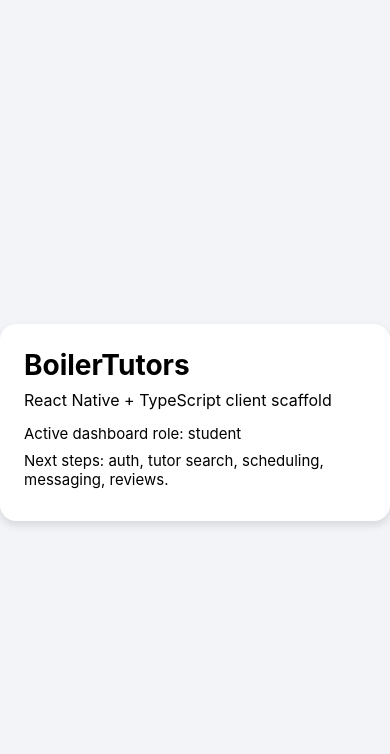
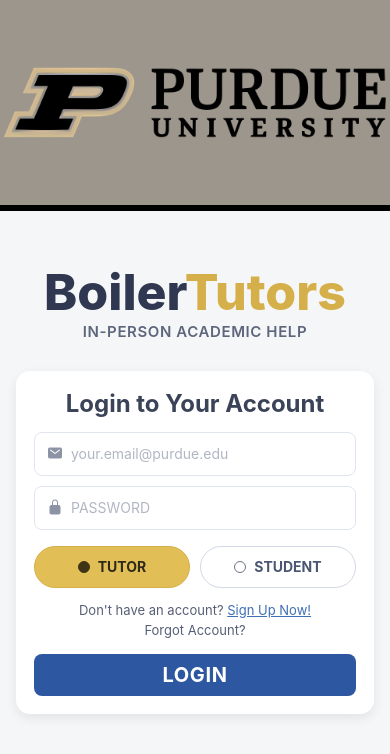
Before and after one commit to BoilerTutors/TutorApp, a React Native app in the folder frontend/: screen /Login in a window 390 px wide. Shown: the top 754 px of the page. Built offline with nearby package versions, Linux system fonts and the light colour scheme.

Commit message:
Developed a login screen, as well as navigation controls in App.tsx. Tutor and Student screens have been started too

```diff
--- a/frontend/App.tsx
+++ b/frontend/App.tsx
@@ -1,58 +1,50 @@
-import { StatusBar } from "expo-status-bar";
-import { SafeAreaView, StyleSheet, Text, View } from "react-native";
-import { MockUserRole } from "./src/types/models";
+import { StyleSheet, View, Image, Dimensions } from "react-native";
+import { NavigationContainer } from "@react-navigation/native";
+import { createNativeStackNavigator } from "@react-navigation/native-stack";
+import LoginScreen from "./src/screens/LoginScreen";
+import StudentScreen from "./src/screens/StudentScreen";
+import TutorScreen from "./src/screens/TutorScreen";
+
+const Stack = createNativeStackNavigator();
+const HEADER_HEIGHT = Dimensions.get("window").height * 0.25;
 
 export default function App() {
-  const activeRole: MockUserRole = "student";
-
   return (
-    <SafeAreaView style={styles.container}>
-      <View style={styles.card}>
-        <Text style={styles.title}>BoilerTutors</Text>
-        <Text style={styles.subtitle}>
-          React Native + TypeScript client scaffold
-        </Text>
-        <Text style={styles.body}>Active dashboard role: {activeRole}</Text>
-        <Text style={styles.body}>
-          Next steps: auth, tutor search, scheduling, messaging, reviews.
-        </Text>
-      </View>
-      <StatusBar style="auto" />
-    </SafeAreaView>
+    <NavigationContainer>
+      <Stack.Navigator>
+        <Stack.Screen
+          name="Login"
+          component={LoginScreen}
+          options={{
+            header: () => (
+              <View style={styles.loginHeader}>
+                <Image
+                  source={require("./src/assets/purdue_logo.png")}
+                  style={styles.loginHeaderImage}
+                  resizeMode="cover"
+                />
+              </View>
+            )
+          }}
+        />
+        <Stack.Screen name="Student Dashboard" component={StudentScreen} options={{ headerShown: false }} />
+        <Stack.Screen name="Tutor Dashboard" component={TutorScreen} options={{ headerShown: false }} />
+      </Stack.Navigator>
+    </NavigationContainer>
   );
 }
 
 const styles = StyleSheet.create({
-  container: {
-    flex: 1,
-    backgroundColor: "#f2f4f8",
-    alignItems: "center",
-    justifyContent: "center",
-    padding: 20
+  loginHeader: {
+    width: "100%",
+    height: HEADER_HEIGHT,
+    overflow: "hidden",
+    backgroundColor: "rgb(157, 150, 141)",
+    borderBottomWidth: HEADER_HEIGHT * 0.03,
+    borderBottomColor: "#000000",
   },
-  card: {
+  loginHeaderImage: {
     width: "100%",
-    maxWidth: 560,
-    backgroundColor: "#ffffff",
-    padding: 24,
-    borderRadius: 16,
-    shadowColor: "#000",
-    shadowOpacity: 0.12,
-    shadowRadius: 8,
-    shadowOffset: { width: 0, height: 4 },
-    elevation: 2
-  },
-  title: {
-    fontSize: 28,
-    fontWeight: "700",
-    marginBottom: 8
-  },
-  subtitle: {
-    fontSize: 16,
-    marginBottom: 14
-  },
-  body: {
-    fontSize: 15,
-    marginBottom: 8
+    height: "100%"
   }
 });
--- a/frontend/package.json
+++ b/frontend/package.json
@@ -11,6 +11,7 @@
     "typecheck": "tsc --noEmit"
   },
   "dependencies": {
+    "@expo/vector-icons": "^15.0.3",
     "@react-navigation/elements": "^2.9.5",
     "@react-navigation/native": "^7.1.28",
     "@react-navigation/native-stack": "^7.13.0",
--- /dev/null
+++ b/frontend/src/screens/LoginScreen.tsx
@@ -0,0 +1,244 @@
+import React, { useState } from "react";
+import {
+  Image,
+  Pressable,
+  StyleSheet,
+  Text,
+  TextInput,
+  TouchableOpacity,
+  View
+} from "react-native";
+import { Ionicons } from "@expo/vector-icons";
+import { useNavigation } from "@react-navigation/native";
+import type { NativeStackNavigationProp } from "@react-navigation/native-stack";
+
+type Role = "tutor" | "student";
+type RootStackParamList = {
+  Login: undefined;
+  "Student Dashboard": undefined;
+  "Tutor Dashboard": undefined;
+};
+
+export default function LoginScreen() {
+
+  const navigation = useNavigation<NativeStackNavigationProp<RootStackParamList>>();
+  const [role, setRole] = useState<Role>("tutor");
+  const [email, setEmail] = useState("");
+  const [password, setPassword] = useState("");
+
+  const onLogin = () => {
+    if (role === "student") {
+      navigation.navigate("Student Dashboard");
+    } else {
+      navigation.navigate("Tutor Dashboard");
+    }
+  };
+
+  return (
+    <View style={styles.screen}>
+      <View style={styles.headerWrap}>
+
+        <Text style={styles.brandTitle}>
+          Boiler<Text style={styles.brandTitleAccent}>Tutors</Text>
+        </Text>
+        <Text style={styles.brandSubtitle}>IN-PERSON ACADEMIC HELP</Text>
+      </View>
+
+      <View style={styles.card}>
+        <Text style={styles.cardTitle}>Login to Your Account</Text>
+
+        <View style={styles.inputWrap}>
+          <Ionicons name="mail" size={16} color="#8C93A4" />
+          <TextInput
+            placeholder="your.email@purdue.edu"
+            placeholderTextColor="#B0B6C3"
+            autoCapitalize="none"
+            keyboardType="email-address"
+            value={email}
+            onChangeText={setEmail}
+            style={styles.input}
+          />
+        </View>
+
+        <View style={styles.inputWrap}>
+          <Ionicons name="lock-closed" size={16} color="#8C93A4" />
+          <TextInput
+            placeholder="PASSWORD"
+            placeholderTextColor="#B0B6C3"
+            secureTextEntry
+            value={password}
+            onChangeText={setPassword}
+            style={styles.input}
+          />
+        </View>
+
+        <View style={styles.roleRow}>
+          <Pressable
+            style={[styles.roleBtn, role === "tutor" && styles.roleBtnActive]}
+            onPress={() => setRole("tutor")}
+          >
+            <View style={[styles.radio, role === "tutor" && styles.radioActive]} />
+            <Text style={[styles.roleText, role === "tutor" && styles.roleTextActive]}>TUTOR</Text>
+          </Pressable>
+
+          <Pressable
+            style={[styles.roleBtn, role === "student" && styles.roleBtnActive]}
+            onPress={() => setRole("student")}
+          >
+            <View style={[styles.radio, role === "student" && styles.radioActive]} />
+            <Text style={[styles.roleText, role === "student" && styles.roleTextActive]}>
+              STUDENT
+            </Text>
+          </Pressable>
+        </View>
+
+        <Text style={styles.helperText}>
+          Don't have an account? <Text style={styles.link}>Sign Up Now!</Text>
+        </Text>
+        <TouchableOpacity>
+          <Text style={styles.forgot}>Forgot Account?</Text>
+        </TouchableOpacity>
+
+        <TouchableOpacity style={styles.loginBtn} onPress={onLogin}>
+          <Text style={styles.loginText}>LOGIN</Text>
+        </TouchableOpacity>
+      </View>
+    </View>
+  );
+}
+
+const styles = StyleSheet.create({
+  screen: {
+    flex: 1,
+    backgroundColor: "#F5F6F8",
+    justifyContent: "center",
+    paddingHorizontal: 16,
+    marginTop: "-20%",
+  },
+  headerWrap: {
+    alignItems: "center",
+    marginBottom: 18
+  },
+  brandTitle: {
+    fontSize: 50,
+    fontWeight: "800",
+    color: "#2F3850",
+    lineHeight: 56
+  },
+  brandTitleAccent: {
+    color: "#D4AF4A"
+  },
+  brandSubtitle: {
+    marginTop: 2,
+    marginBottom: 12,
+    fontSize: 15,
+    fontWeight: "600",
+    color: "#5D667C",
+    letterSpacing: 0.6
+  },
+  card: {
+    backgroundColor: "#FFFFFF",
+    borderRadius: 14,
+    padding: 18,
+    shadowColor: "#000",
+    shadowOpacity: 0.08,
+    shadowRadius: 12,
+    shadowOffset: { width: 0, height: 4 },
+    elevation: 3
+  },
+  cardTitle: {
+    textAlign: "center",
+    fontSize: 24,
+    fontWeight: "700",
+    color: "#3A4357",
+    marginBottom: 14
+  },
+  inputWrap: {
+    borderWidth: 1,
+    borderColor: "#E1E5EE",
+    borderRadius: 8,
+    height: 44,
+    paddingHorizontal: 12,
+    flexDirection: "row",
+    alignItems: "center",
+    marginBottom: 10
+  },
+  input: {
+    flex: 1,
+    marginLeft: 8,
+    color: "#2F3850",
+    fontSize: 14
+  },
+  roleRow: {
+    flexDirection: "row",
+    justifyContent: "space-between",
+    gap: 10,
+    marginTop: 6,
+    marginBottom: 14
+  },
+  roleBtn: {
+    flex: 1,
+    borderRadius: 22,
+    borderWidth: 1,
+    borderColor: "#D3D9E5",
+    height: 42,
+    flexDirection: "row",
+    alignItems: "center",
+    justifyContent: "center",
+    backgroundColor: "#FFF"
+  },
+  roleBtnActive: {
+    backgroundColor: "#E2BE57",
+    borderColor: "#D6B04B"
+  },
+  radio: {
+    width: 12,
+    height: 12,
+    borderRadius: 6,
+    borderWidth: 1.5,
+    borderColor: "#6D7485",
+    marginRight: 8,
+    backgroundColor: "transparent"
+  },
+  radioActive: {
+    backgroundColor: "#3E3314",
+    borderColor: "#3E3314"
+  },
+  roleText: {
+    fontWeight: "700",
+    color: "#4A5672",
+    fontSize: 14
+  },
+  roleTextActive: {
+    color: "#2E2A1A"
+  },
+  helperText: {
+    textAlign: "center",
+    color: "#555F75",
+    fontSize: 13,
+    marginBottom: 4
+  },
+  link: {
+    color: "#3F6FB4",
+    textDecorationLine: "underline"
+  },
+  forgot: {
+    textAlign: "center",
+    color: "#555F75",
+    fontSize: 13,
+    marginBottom: 16
+  },
+  loginBtn: {
+    height: 42,
+    borderRadius: 8,
+    backgroundColor: "#2E57A2",
+    alignItems: "center",
+    justifyContent: "center"
+  },
+  loginText: {
+    color: "#FFF",
+    fontSize: 20,
+    fontWeight: "700",
+    letterSpacing: 0.6
+  }
+});
--- /dev/null
+++ b/frontend/src/screens/StudentScreen.tsx
@@ -0,0 +1,55 @@
+import { StyleSheet, Text, View } from "react-native";
+
+
+export default function StudentScreen() {
+
+  return (
+    <View style={styles.container}>
+      <View style={styles.card}>
+        <Text style={styles.title}>BoilerTutors</Text>
+        <Text style={styles.subtitle}>
+          React Native + TypeScript client scaffold
+        </Text>
+        <Text style={styles.body}>Active dashboard role: This is the student dashboard</Text>
+        <Text style={styles.body}>
+          Next steps: auth, tutor search, scheduling, messaging, reviews.
+        </Text>
+      </View>
+    </View>
+  );
+}
+
+const styles = StyleSheet.create({
+  container: {
+    flex: 1,
+    backgroundColor: "#f2f4f8",
+    alignItems: "center",
+    justifyContent: "center",
+    padding: 20
+  },
+  card: {
+    width: "100%",
+    maxWidth: 560,
+    backgroundColor: "#ffffff",
+    padding: 24,
+    borderRadius: 16,
+    shadowColor: "#000",
+    shadowOpacity: 0.12,
+    shadowRadius: 8,
+    shadowOffset: { width: 0, height: 4 },
+    elevation: 2
+  },
+  title: {
+    fontSize: 28,
+    fontWeight: "700",
+    marginBottom: 8
+  },
+  subtitle: {
+    fontSize: 16,
+    marginBottom: 14
+  },
+  body: {
+    fontSize: 14,
+    marginBottom: 12
+  }
+});
--- /dev/null
+++ b/frontend/src/screens/TutorScreen.tsx
@@ -0,0 +1,55 @@
+import { StyleSheet, Text, View } from "react-native";
+
+
+export default function TutorScreen() {
+
+  return (
+    <View style={styles.container}>
+      <View style={styles.card}>
+        <Text style={styles.title}>BoilerTutors</Text>
+        <Text style={styles.subtitle}>
+          React Native + TypeScript client scaffold
+        </Text>
+        <Text style={styles.body}>Active dashboard role: This is the tutor dashboard</Text>
+        <Text style={styles.body}>
+          Next steps: auth, tutor search, scheduling, messaging, reviews.
+        </Text>
+      </View>
+    </View>
+  );
+}
+
+const styles = StyleSheet.create({
+  container: {
+    flex: 1,
+    backgroundColor: "#f2f4f8",
+    alignItems: "center",
+    justifyContent: "center",
+    padding: 20
+  },
+  card: {
+    width: "100%",
+    maxWidth: 560,
+    backgroundColor: "#ffffff",
+    padding: 24,
+    borderRadius: 16,
+    shadowColor: "#000",
+    shadowOpacity: 0.12,
+    shadowRadius: 8,
+    shadowOffset: { width: 0, height: 4 },
+    elevation: 2
+  },
+  title: {
+    fontSize: 28,
+    fontWeight: "700",
+    marginBottom: 8
+  },
+  subtitle: {
+    fontSize: 16,
+    marginBottom: 14
+  },
+  body: {
+    fontSize: 14,
+    marginBottom: 12
+  }
+});
```
Also changed, not shown: frontend/src/assets/purdue_logo.png (added), 1 other file (tests, documents, lock files or other folders).
